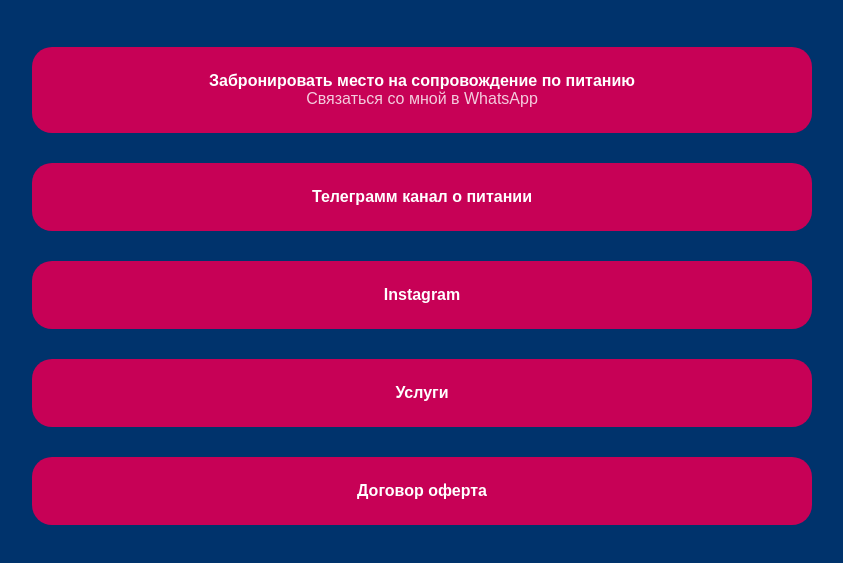
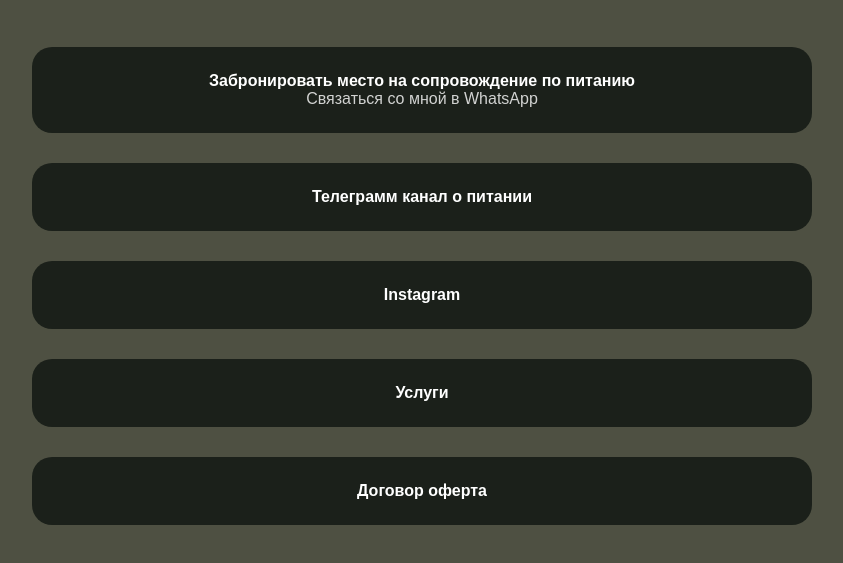
Before and after one commit to Pandenimik/nutrition-landing, a website: page source/index.html in a window 1280 px wide. Shown: the part 259-822 px from the top of the page, without its empty margins (218-1061 px from the left). Before the commit the page ends 800 px from the top, so only its background shows below. Drawn offline with nearby package versions, Linux system fonts and the light colour scheme; files that its build step writes are made by us from their sources.

Commit message:
Правт палтру.

```diff
--- a/source/styles/blocks/button.scss
+++ b/source/styles/blocks/button.scss
@@ -3,7 +3,7 @@
 
   padding: 25px;
 
-  color: $text-color-dark;
+  color: $text-color;
   text-align: center;
   font-weight: 700;
   text-wrap: pretty;
@@ -16,7 +16,7 @@
     @include hover() {
       @include transition;
 
-      background-color: $button-bg-color-hover;
+      opacity: 0.6;
     }
   }
 
@@ -24,7 +24,7 @@
     @include hover() {
       @include transition;
 
-      background-color: $button-bg-color-active;
+      opacity: 0.3;
     }
   }
 }
--- a/source/styles/blocks/main.scss
+++ b/source/styles/blocks/main.scss
@@ -5,4 +5,5 @@
   display: flex;
   flex-direction: column;
   gap: 30px;
+  padding-bottom: 50px;
 }
--- a/source/styles/common/variables.scss
+++ b/source/styles/common/variables.scss
@@ -7,19 +7,19 @@
 $krayola: #f35d9c;
 $brilliant-purplish-pink: #ff97cc;
 
+$green-grey:  #4e5042;
+$green-balck: #1b201a;
+
 
 /* Сolor entities */
-$background-color: $blue;
+$background-color: $green-grey;
 $text-color: $white;
 // $text-color-dark: $dark-blue;
 // $button-bg-color: $brilliant-purplish-pink;
 // $button-bg-color-hover: $krayola;
 // $button-bg-color-active: $georgian-pink;
 
-$text-color-dark: $white;
-$button-bg-color: $georgian-pink;
-$button-bg-color-hover: $krayola;
-$button-bg-color-active: $brilliant-purplish-pink;
+$button-bg-color: $green-balck;
 
 /* Sizes */
 $min-width: 320px;
```
